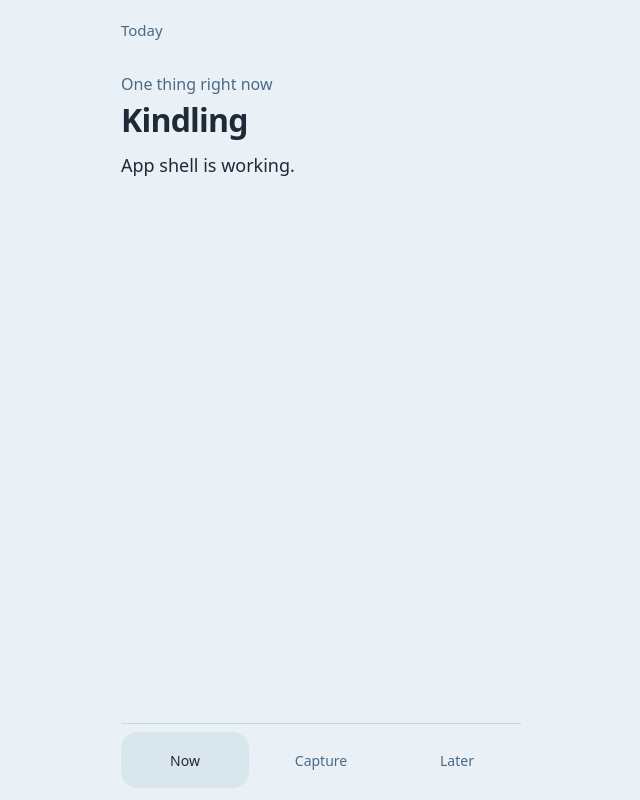
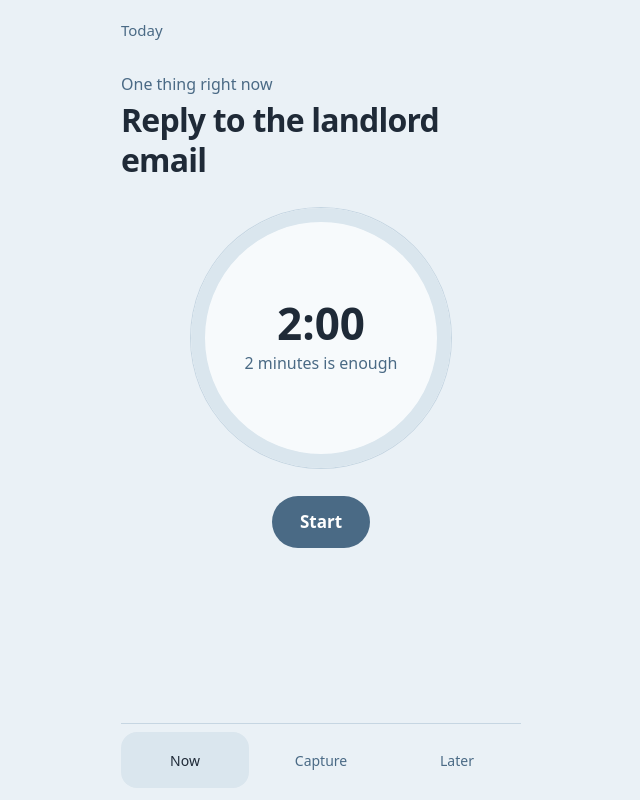
Before and after one commit to Hamza-H-Memon/Kindling, a React (Vite) app in the folder frontend/: page / in a window 1280 px wide. Shown: the whole page, without its empty margins (319-959 px from the left). Built offline with nearby package versions, Linux system fonts and the light colour scheme.

Commit message:
feat: add Now screen with focus timer ring

```diff
--- a/frontend/src/App.tsx
+++ b/frontend/src/App.tsx
@@ -1,22 +1,82 @@
+import { useEffect, useRef, useState } from 'react'
+import TimerRing from './components/TimerRing'
+
+const START_SECONDS = 120
+
+function formatTime(totalSeconds: number) {
+  const minutes = Math.floor(totalSeconds / 60)
+  const seconds = totalSeconds % 60
+  return `${minutes}:${seconds < 10 ? '0' : ''}${seconds}`
+}
+
 function App() {
+  const [remaining, setRemaining] = useState(START_SECONDS)
+  const [running, setRunning] = useState(false)
+  const intervalRef = useRef<number | null>(null)
+
+  useEffect(() => {
+    if (!running) return
+
+    intervalRef.current = window.setInterval(() => {
+      setRemaining((prev) => {
+        if (prev <= 1) {
+          setRunning(false)
+          return 0
+        }
+        return prev - 1
+      })
+    }, 1000)
+
+    return () => {
+      if (intervalRef.current) window.clearInterval(intervalRef.current)
+    }
+  }, [running])
+
+  const progress = 1 - remaining / START_SECONDS
+
+  function handleStart() {
+    setRemaining(START_SECONDS)
+    setRunning(true)
+  }
+
   return (
     <div className="mx-auto flex min-h-dvh max-w-[440px] flex-col px-5">
       <header className="flex min-h-[60px] items-center justify-between py-3">
         <span className="text-[15px] text-[var(--color-muted)]">Today</span>
       </header>
 
-      <main className="flex flex-1 flex-col py-3 pb-7">
-        <p className="text-[16px] text-[var(--color-muted)]">One thing right now</p>
-        <h1 className="mt-1 text-[32px] font-bold leading-tight tracking-tight">
-          Kindling
+      <main className="flex flex-1 flex-col items-center py-3 pb-7">
+        <p className="self-start text-[16px] text-[var(--color-muted)]">
+          One thing right now
+        </p>
+        <h1 className="mt-1 self-start text-[32px] font-bold leading-tight tracking-tight">
+          Reply to the landlord email
         </h1>
-        <p className="mt-3 text-[18px]">App shell is working.</p>
+
+        <div className="mt-7">
+          <TimerRing progress={progress}>
+            <span className="text-[44px] font-bold leading-none">
+              {formatTime(remaining)}
+            </span>
+            <span className="text-[16px] text-[var(--color-muted)]">
+              {running ? 'Just this step' : '2 minutes is enough'}
+            </span>
+          </TimerRing>
+        </div>
+
+        <button
+          type="button"
+          onClick={handleStart}
+          className="mt-7 min-h-[52px] rounded-full bg-[var(--color-primary)] px-7 text-[17px] font-semibold text-[var(--color-on-primary)]"
+        >
+          {running ? 'Restart' : 'Start'}
+        </button>
       </main>
 
       <nav className="sticky bottom-0 grid grid-cols-3 gap-2 border-t border-[var(--color-line)] bg-[var(--color-bg)] py-2 pb-3">
         <button
           type="button"
-          className="flex min-h-[56px] flex-col items-center justify-center gap-0.5 rounded-2xl text-[14px] font-medium text-[var(--color-text)] bg-[var(--color-surface-2)]"
+          className="flex min-h-[56px] flex-col items-center justify-center gap-0.5 rounded-2xl bg-[var(--color-surface-2)] text-[14px] font-medium text-[var(--color-text)]"
         >
           Now
         </button>
--- /dev/null
+++ b/frontend/src/components/TimerRing.tsx
@@ -0,0 +1,61 @@
+type TimerRingProps = {
+  progress: number // 0 to 1, how much of the ring is filled
+  size?: number // pixel diameter
+  strokeWidth?: number
+  color?: string
+  children?: React.ReactNode
+}
+
+function TimerRing({
+  progress,
+  size = 260,
+  strokeWidth = 14,
+  color = 'var(--color-primary)',
+  children,
+}: TimerRingProps) {
+  const radius = (size - strokeWidth) / 2
+  const circumference = 2 * Math.PI * radius
+  const offset = circumference * (1 - progress)
+
+  return (
+    <div
+      className="relative grid place-items-center rounded-full bg-[var(--color-surface)] shadow-[0_0_0_1px_var(--color-line)]"
+      style={{ width: size, height: size }}
+    >
+      <svg
+        viewBox={`0 0 ${size} ${size}`}
+        width={size}
+        height={size}
+        className="absolute inset-0"
+        aria-hidden="true"
+      >
+        <circle
+          cx={size / 2}
+          cy={size / 2}
+          r={radius}
+          fill="none"
+          stroke="var(--color-surface-2)"
+          strokeWidth={strokeWidth}
+        />
+        <circle
+          cx={size / 2}
+          cy={size / 2}
+          r={radius}
+          fill="none"
+          stroke={color}
+          strokeWidth={strokeWidth}
+          strokeLinecap="round"
+          strokeDasharray={circumference}
+          strokeDashoffset={offset}
+          transform={`rotate(-90 ${size / 2} ${size / 2})`}
+          style={{ transition: 'stroke-dashoffset 1s linear' }}
+        />
+      </svg>
+      <div className="relative grid justify-items-center gap-1.5 px-7 text-center">
+        {children}
+      </div>
+    </div>
+  )
+}
+
+export default TimerRing
```
